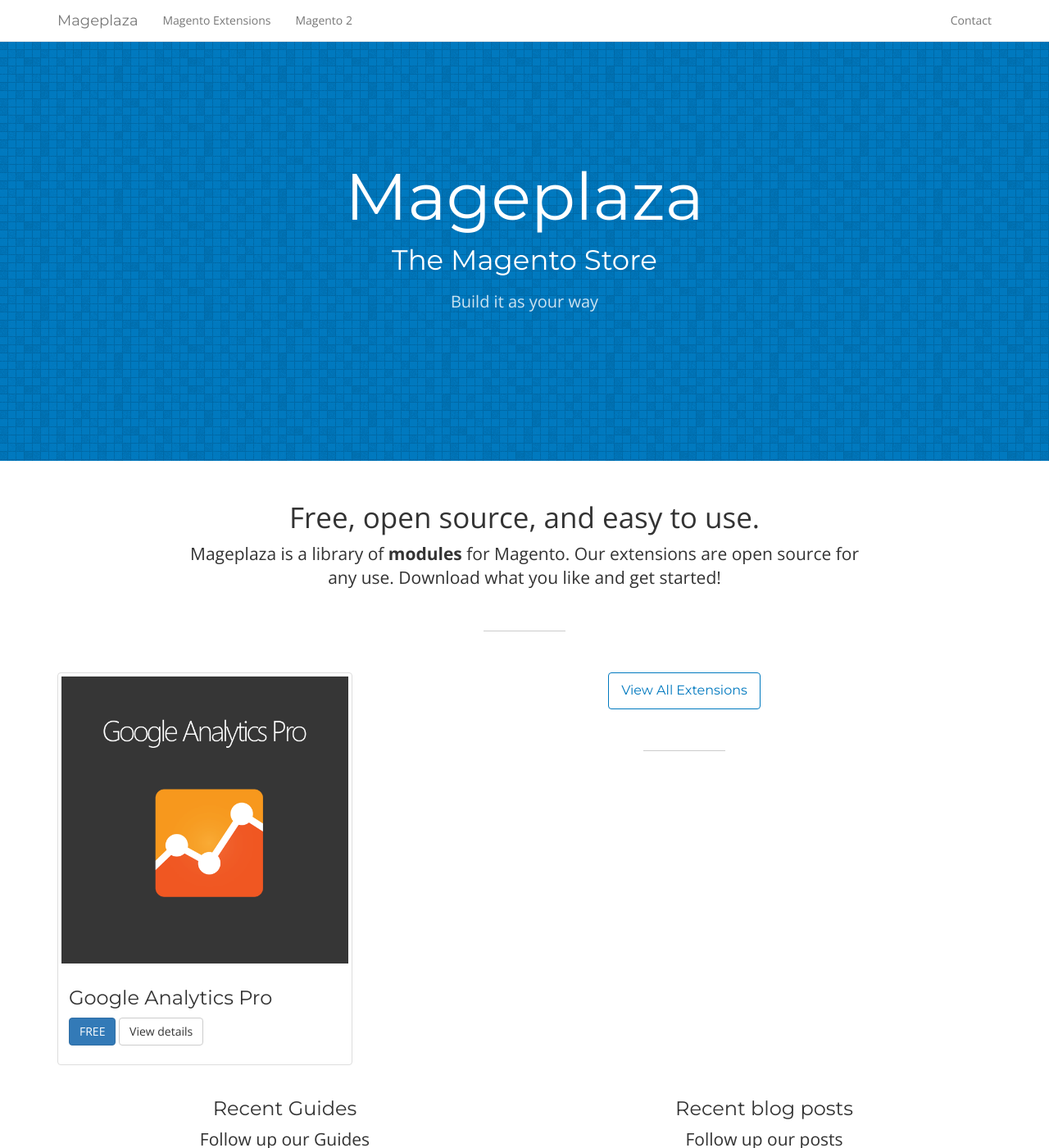
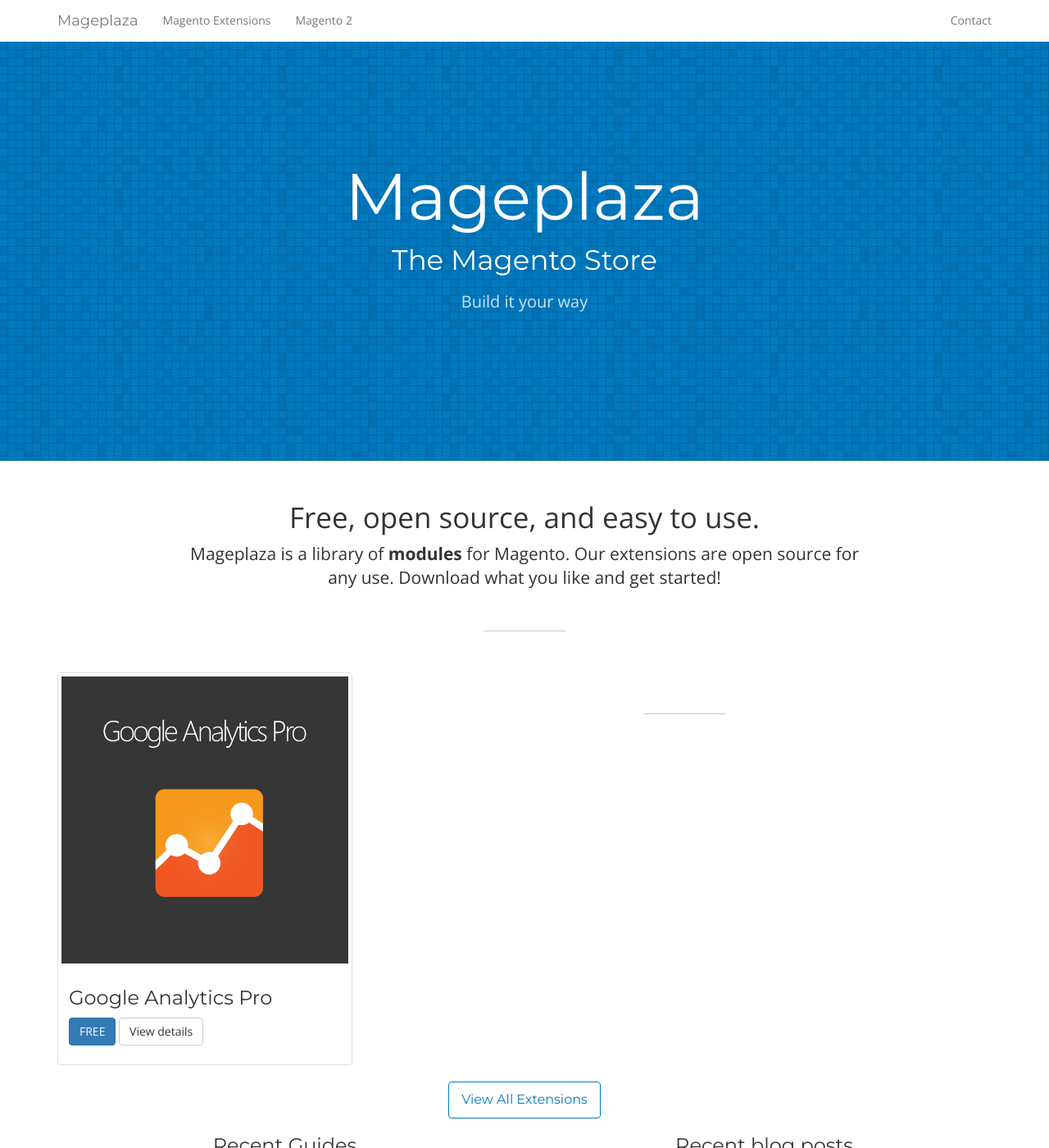
Before and after one commit to kangpaper/mplaza, a Jekyll site: the page built from index.html, in a window 1280 px wide and 1400 px high. Shown: the whole window at 82% size. Built offline with Jekyll 4.4.1, drawn with Linux system fonts in a browser that asks for light colours; nearby versions of some CDN libraries; the list of posts is cut into pages by our own code; comment, search, counter and statistics services are not loaded.

Commit message:
Auto update

```diff
--- a/_config.yml
+++ b/_config.yml
@@ -2,7 +2,7 @@
 name: "Mageplaza"
 title: "Mageplaza"
 slogan: "The Magento Store"
-description: "Build it as your way"
+description: "Build it your way"
 email: "support@mageplaza.com"
 url: "http://www.mageplaza.com"
 baseurl: "http://www.mageplaza.com"
--- a/_includes/footer.html
+++ b/_includes/footer.html
@@ -28,8 +28,7 @@
                         <a href="{{ site.url }}/">Home</a>
                     </li>
 
-                    <li><a href="/categories/blog">Blog Posts</a></li>
-                    <li><a href="/categories/guide">Guide</a></li>
+                    <li><a href="{{ site.url }}/categories/blog">Blog</a></li>
                     <li><a href="{{ site.url }}/contact.html" >Contact</a></li>
                     <li><a href="{{ site.url }}/privacy.html" title="Privacy">Privacy</a></li>
                     <li><a href="{{ site.url }}/tos.html" title="Terms and Conditions">TOS</a></li>
--- a/index.html
+++ b/index.html
@@ -37,13 +37,17 @@
         </div>
         {% endfor %}
 
-         <div class="text-center btn-home">
-            <a href="{{ site.url }}/magento-extensions/" class="btn btn-outline">View All Extensions</a>
-        </div>
+
 
         <hr class="small">
 
 
+    </div>
+
+    <div class="row">
+     <div class="text-center btn-home">
+            <a href="{{ site.url }}/magento-extensions/" class="btn btn-outline">View All Extensions</a>
+        </div>
     </div>
 
 
```
